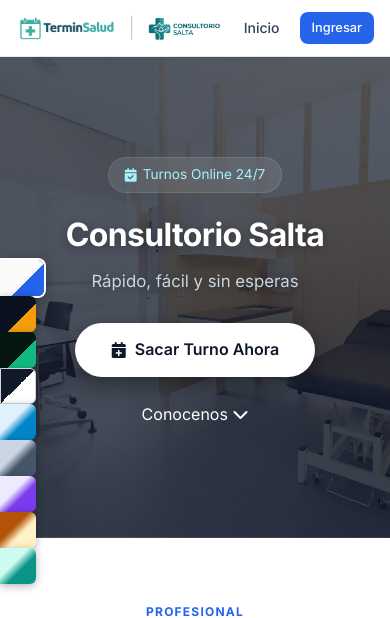
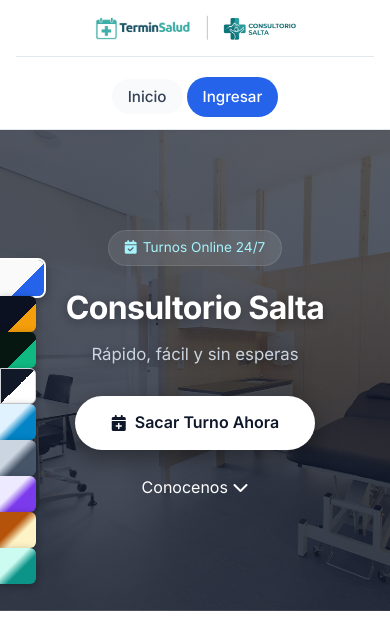
Before and after one commit to Facureif/Gesti-n-de-turnos-con-historia-cl-nica, a Django app: a page that uses core_app/templates/core_app/base.html in a window 390 px wide. Shown: the top 618 px of the page. Run offline with Django 5.2, Linux system fonts and the light colour scheme; data comes from the database, SQL or seed files in the repository; both versions use the stored data as it was after the commit.

Commit message:
mejora del navbar

```diff
--- a/static/css/core/base.css
+++ b/static/css/core/base.css
@@ -241,3 +241,75 @@
     max-height: 30px !important;
     width: auto;
 }
+
+
+
+
+
+/* =============================================
+   NAVBAR RESPONSIVE (Solo para móviles)
+   ============================================= */
+@media (max-width: 768px) {
+    /* 1. Convertir el navbar en una columna vertical */
+    .navbar {
+        flex-direction: column;
+        height: auto;
+        padding: 15px 10px;
+        gap: 15px;
+    }
+
+    /* 2. Centrar la marca (logos) y poner una línea divisoria */
+    .navbar-brand {
+        width: 100%;
+        justify-content: center;
+        border-bottom: 1px solid var(--border-color);
+        padding-bottom: 12px;
+        margin-bottom: 5px;
+    }
+
+    /* 3. Acomodar los enlaces en fila, centrados y que hagan wrap si no caben */
+    .navbar-nav {
+        width: 100%;
+        flex-direction: row;
+        flex-wrap: wrap;
+        justify-content: center;
+        gap: 10px;
+        padding-left: 0;
+    }
+
+    /* 4. Estilo de "píldora" para los enlaces (Inicio, Calendario) */
+    .navbar-nav .nav-link {
+        padding: 8px 16px;
+        background-color: var(--bg-alt);
+        border-radius: var(--radius-full);
+        font-size: 0.95rem;
+        white-space: nowrap;
+    }
+
+    /* 5. Estilo de "píldora" para el nombre del usuario */
+    .nav-user {
+        display: inline-flex;
+        align-items: center;
+        gap: 6px;
+        font-size: 0.9rem;
+        padding: 8px 16px;
+        background-color: var(--bg-alt);
+        border-radius: var(--radius-full);
+        white-space: nowrap;
+    }
+
+    /* 6. Ajustar el botón de Salir / Ingresar */
+    .btn-logout,
+    .navbar-nav .btn.btn-sm {
+        padding: 8px 16px;
+        border-radius: var(--radius-full);
+        font-size: 0.95rem;
+        white-space: nowrap;
+    }
+
+    /* Asegurar que el formulario de logout no rompa el layout */
+    .navbar-nav form {
+        display: inline-flex;
+        margin: 0;
+    }
+}
```
Also changed, not shown: db.sqlite3.
